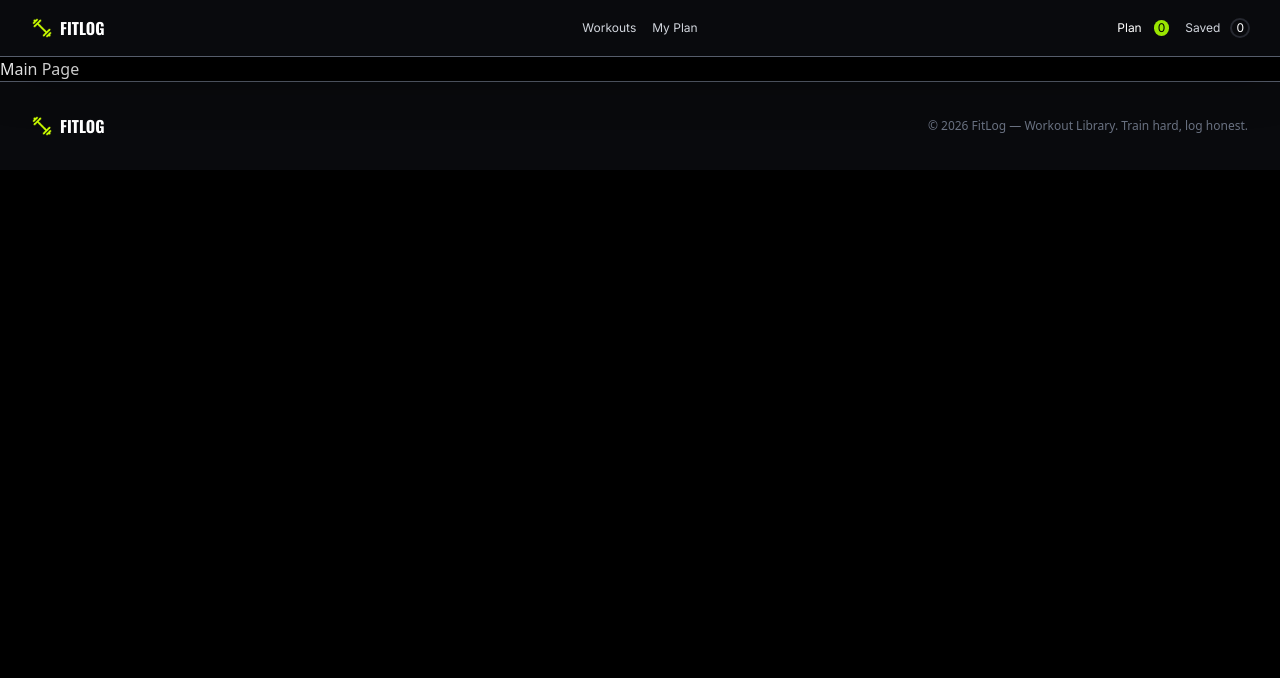
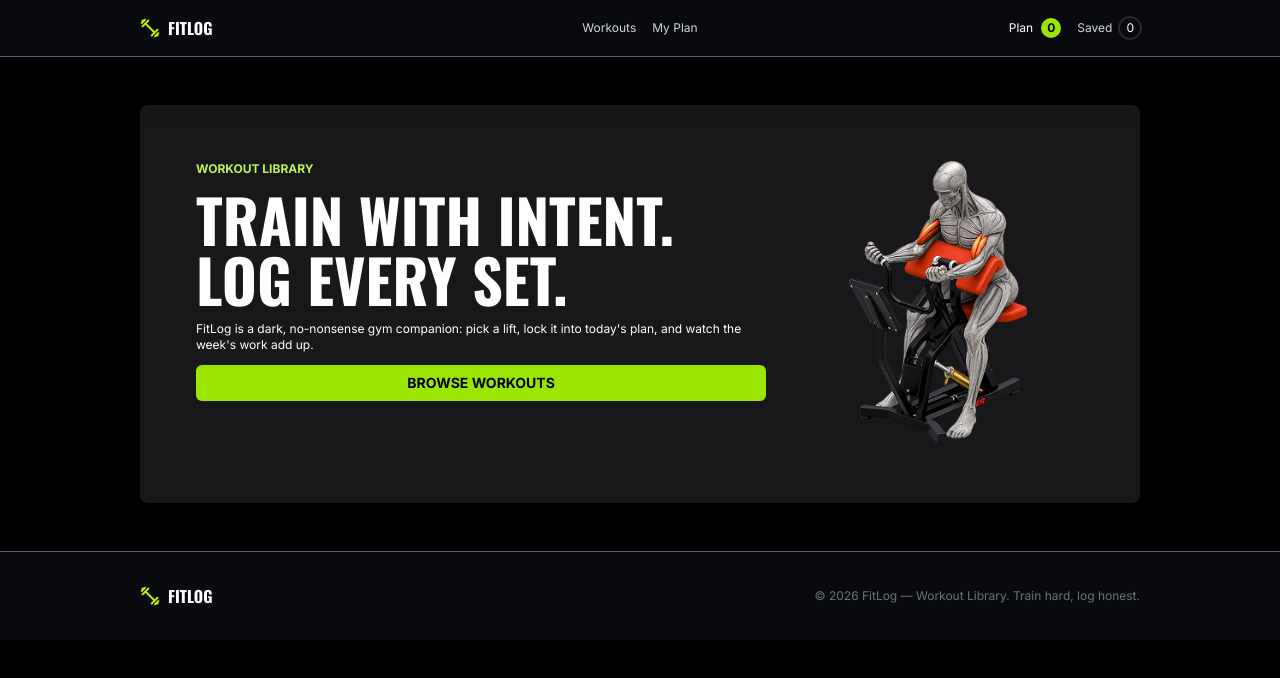
Before and after one commit to Samz6293/ph-assignment-6, a Next.js app: page / in a window 1280 px wide. Shown: the top 678 px of the page. Built offline with nearby package versions, Linux system fonts and the light colour scheme.

Commit message:
Add Hero and update design

```diff
--- a/app/components/Footer.tsx
+++ b/app/components/Footer.tsx
@@ -4,7 +4,7 @@ import Link from "next/link"
 
 const Footer = () => {
     return (
-        <footer className=" border-t border-gray-500/80 bg-[#090A0D] py-8">
+        <footer className="border-t border-gray-500/80 bg-[#090A0D] py-8 cmt">
 
             {/* content frame */}
             <div className="content-box-s flex flex-col items-center justify-between gap-4
--- /dev/null
+++ b/app/components/Hero.tsx
@@ -0,0 +1,32 @@
+import Image from "next/image"
+import banner from "@/app/assets/banner.png"
+
+const Hero = () => {
+    return (
+        <>
+                {/* wrapper */}
+                <div className="content-box-s flex flex-col justify-between cmt gap-8 p-14 bg-zinc-900 rounded-lg
+                md:content-box md:flex-row">
+
+                    {/* writings */}
+                    <div className="flex flex-col gap-3">
+                        <p className="text-lime-300 text-xs font-bold">WORKOUT LIBRARY</p>
+                        <h1 className="font-oswald font-extrabold text-6xl">TRAIN WITH INTENT. <br/> LOG
+                        EVERY SET.</h1>
+                        <p className="text-xs">FitLog is a dark, no-nonsense gym companion: pick a lift, lock it
+                        into today's plan, and watch the week's work add up.</p>
+                        <button className="bg-lime-400 text-black font-bold text-sm px-6 py-2 rounded-md">BROWSE WORKOUTS</button>
+                    </div>
+
+                    {/* image */}
+                    <div>
+                        <Image src={banner} alt="Muscular Figure working out" />
+                    </div>
+
+
+                </div>
+        </>
+    )
+}
+
+export default Hero
--- a/app/components/Nav.tsx
+++ b/app/components/Nav.tsx
@@ -61,14 +61,14 @@ const Nav = () => {
 
                 {/* plan, saved */}
                 <div className="flex gap-4 items-center justify-end text-xs">
-                    <div className="flex gap-3">
+                    <div className="flex gap-2 items-center">
                         <p>Plan </p>
-                        <p className="bg-lime-400 rounded-full px-1 text-center text-black">0</p>
+                        <p className="bg-lime-400 rounded-full px-1.5 py-0.5 font-bold text-center text-black">0</p>
                     </div>
 
-                    <div className="flex gap-3">
+                    <div className="flex gap-2 items-center">
                         <p className="text-gray-300">Saved</p>
-                        <p className="outline-2 outline-gray-500/30 rounded-full px-1 text-center">0</p>
+                        <p className="outline-2 outline-gray-500/30 rounded-full px-1.5 py-0.5 text-center">0</p>
                     </div>
                 </div>
 
--- a/app/globals.css
+++ b/app/globals.css
@@ -8,15 +8,14 @@
 }
 
 @utility content-box {
-    width: 95%;
-    margin: 0 auto;
-    max-width: 1600px;
+    @apply w-[95%] mx-auto max-w-250;
 }
+ @utility cmt {
+    @apply mt-12;
+ }
 
 @utility content-box-s {
-    width: 90%;
-    margin: 0 auto;
-    max-width: 1200px;
+    @apply w-[90%] mx-auto;
 }
 
 @utility nav-clicks {
--- a/app/layout.tsx
+++ b/app/layout.tsx
@@ -20,9 +20,9 @@ export const metadata: Metadata = {
 
 export default function RootLayout({ children }: LayoutProps<"/">) {
   return (
-        <html lang="en" className={`${oswald.variable} ${inter.variable} h-full antialiased`}>
+        <html lang="en" className={`${oswald.variable} ${inter.variable} antialiased`}>
 
-            <body className="min-h-full flex flex-col bg-black text-white">
+            <body className=" bg-black text-white font-inter">
                 <Nav />
                 {children}
                 <Footer />
--- a/app/page.tsx
+++ b/app/page.tsx
@@ -1,8 +1,9 @@
+import Hero from "./components/Hero";
 
 export default function Home() {
     return (
         <>
-            <div>Main Page</div>
+            <Hero />
         </>
     );
 }
```
